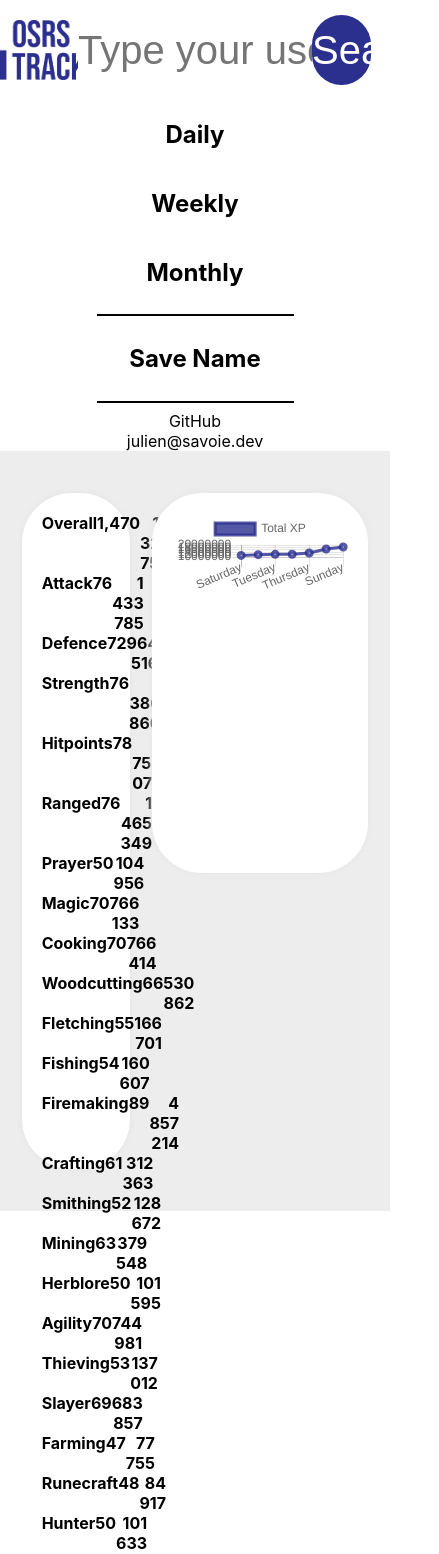
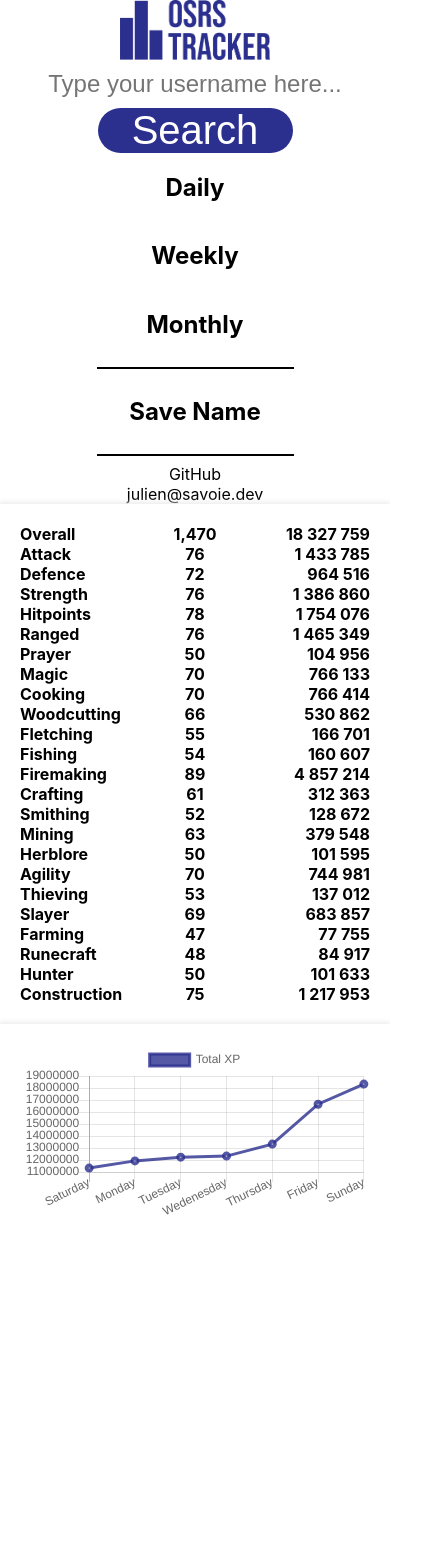
Before and after one commit to SavoieJu/DashboardXP, a React (Create React App) app in the folder dashboard_xp/: page / in a window 390 px wide. Shown: the top 1554 px of the page, 439 px wide, since content can reach past the window. Built offline with nearby package versions, Linux system fonts and the light colour scheme.

Commit message:
Responsiveness

```diff
--- a/dashboard_xp/src/css/style.css
+++ b/dashboard_xp/src/css/style.css
@@ -129,6 +129,44 @@
   width: 50%;
 }
 
+@media only screen and (max-width: 768px) {
+  .topbar {
+    -webkit-box-orient: vertical;
+    -webkit-box-direction: normal;
+        -ms-flex-direction: column;
+            flex-direction: column;
+    height: auto;
+    width: 100%;
+  }
+  .topbar .topbar-logo {
+    -ms-flex-item-align: center;
+        -ms-grid-row-align: center;
+        align-self: center;
+  }
+  .topbar .topbar-search .search {
+    display: -webkit-box;
+    display: -ms-flexbox;
+    display: flex;
+    -webkit-box-orient: vertical;
+    -webkit-box-direction: normal;
+        -ms-flex-direction: column;
+            flex-direction: column;
+    width: 100%;
+  }
+  .topbar .topbar-search .search .search-input {
+    width: 100%;
+    font-size: 1.5em;
+    text-align: center;
+    margin: 10px 0;
+  }
+  .topbar .topbar-search .search .search-enter {
+    width: 50%;
+    -ms-flex-item-align: center;
+        -ms-grid-row-align: center;
+        align-self: center;
+  }
+}
+
 /*
     Desc: Layout for the navigation bar
 */
@@ -187,6 +225,16 @@
       grid-template-rows: repeat(18, 1fr);
 }
 
+@media only screen and (max-width: 768px) {
+  .dashboard {
+    height: auto;
+    -ms-grid-columns: 1fr;
+        grid-template-columns: 1fr;
+    -ms-grid-rows: 1fr 1fr;
+        grid-template-rows: 1fr 1fr;
+  }
+}
+
 /*
     Desc: Layout for the levels section of the dashboard
 */
@@ -233,6 +281,14 @@
   text-align: right;
 }
 
+@media only screen and (max-width: 768px) {
+  .levels {
+    -ms-grid-row: 1;
+    -ms-grid-row-span: 1;
+    grid-area: 1 / 1 / span 1 / auto;
+  }
+}
+
 /*
     Desc: Layout for the graph of the dashboard
 */
@@ -243,6 +299,14 @@
   -ms-grid-column-span: 10;
   grid-area: 2 / 8 / span 9 / span 10;
   padding: 20px;
+}
+
+@media only screen and (max-width: 768px) {
+  .dashboard_graph {
+    -ms-grid-row: 2;
+    -ms-grid-row-span: 1;
+    grid-area: 2 / 1 / span 1 / auto;
+  }
 }
 
 /*
@@ -281,6 +345,10 @@
 /*
     Desc: Styling for the navigation bar
 */
+.navigation {
+  background-color: #FFF;
+}
+
 .navigation .navigation-option:hover {
   background-color: #2b2f8e;
   color: #FFF;
@@ -299,7 +367,7 @@
     Desc: Styling for the dashboard
 */
 .dashboard {
-  background-color: #ededed;
+  background-color: lightgray;
 }
 
 /*
@@ -313,11 +381,17 @@
 }
 
 .levels .skill:hover {
-  background-color: #ededed;
+  background-color: lightgray;
+}
+
+@media only screen and (max-width: 768px) {
+  .levels {
+    border-radius: 0px;
+  }
 }
 
 /*
-    Desc: Layout for the levels section of the dashboard
+    Desc: Styling for the levels section of the dashboard
 */
 .dashboard_graph {
   -webkit-box-shadow: 0px 0px 6px 1px #e6e6e6;
@@ -325,4 +399,10 @@
   border-radius: 50px;
   background-color: #FFF;
 }
+
+@media only screen and (max-width: 768px) {
+  .dashboard_graph {
+    border-radius: 0px;
+  }
+}
 /*# sourceMappingURL=style.css.map */
--- a/dashboard_xp/src/sass/_variables.scss
+++ b/dashboard_xp/src/sass/_variables.scss
@@ -3,6 +3,6 @@
 */
 
 $blue: #2b2f8e;
-$gray: #ededed;
+$gray: lightgray;
 $black: #000;
 $white: #FFF;
--- a/dashboard_xp/src/sass/layout/_dashboard.scss
+++ b/dashboard_xp/src/sass/layout/_dashboard.scss
@@ -9,3 +9,11 @@
     grid-template-columns: repeat(18, 1fr);
     grid-template-rows: repeat(18, 1fr);
 }
+
+@media only screen and (max-width: 768px) {
+    .dashboard {
+        height: auto;
+        grid-template-columns: 1fr;
+        grid-template-rows: 1fr 1fr;
+    }
+}
--- a/dashboard_xp/src/sass/layout/_graph.scss
+++ b/dashboard_xp/src/sass/layout/_graph.scss
@@ -6,3 +6,10 @@
     grid-area: 2 / 8 / span 9 / span 10;
     padding: 20px;
 }
+
+
+@media only screen and (max-width: 768px) {
+    .dashboard_graph {
+        grid-area: 2 / 1 / span 1 / auto;
+    }
+}
--- a/dashboard_xp/src/sass/layout/_header.scss
+++ b/dashboard_xp/src/sass/layout/_header.scss
@@ -60,3 +60,38 @@
         }
     }
 }
+
+
+@media only screen and (max-width: 768px) {
+    .topbar {
+        flex-direction: column;
+        height: auto;
+        width: 100%;
+
+        .topbar-logo {
+            align-self: center;
+        }
+
+        .topbar-search {
+            .search {
+                display: flex;
+                flex-direction: column;
+                width: 100%;
+
+
+                .search-input {
+                    width: 100%;
+                    font-size: 1.5em;
+                    text-align: center;
+                    margin: 10px 0;
+                }
+
+                .search-enter {
+                    width: 50%;
+                    align-self: center;
+                }
+            }
+
+        }
+    }
+}
--- a/dashboard_xp/src/sass/layout/_levels.scss
+++ b/dashboard_xp/src/sass/layout/_levels.scss
@@ -32,3 +32,10 @@
         }
     }
 }
+
+
+@media only screen and (max-width: 768px) {
+    .levels {
+        grid-area: 1 / 1 / span 1 / auto;
+    }
+}
--- a/dashboard_xp/src/sass/styling/_graph.scss
+++ b/dashboard_xp/src/sass/styling/_graph.scss
@@ -1,5 +1,5 @@
 /*
-    Desc: Layout for the levels section of the dashboard
+    Desc: Styling for the levels section of the dashboard
 */
 
 .dashboard_graph {
@@ -7,3 +7,9 @@
     border-radius: 50px;
     background-color: $white;
 }
+
+@media only screen and (max-width: 768px) {
+    .dashboard_graph {
+        border-radius: 0px;
+    }
+}
--- a/dashboard_xp/src/sass/styling/_levels.scss
+++ b/dashboard_xp/src/sass/styling/_levels.scss
@@ -13,3 +13,10 @@
         }
     }
 }
+
+
+@media only screen and (max-width: 768px) {
+    .levels {
+        border-radius: 0px;
+    }
+}
--- a/dashboard_xp/src/sass/styling/_navigation.scss
+++ b/dashboard_xp/src/sass/styling/_navigation.scss
@@ -3,6 +3,7 @@
 */
 
 .navigation {
+    background-color: $white;
 
     .navigation-option {
 
```
Also changed, not shown: 1 other file (tests, documents, lock files or other folders).
